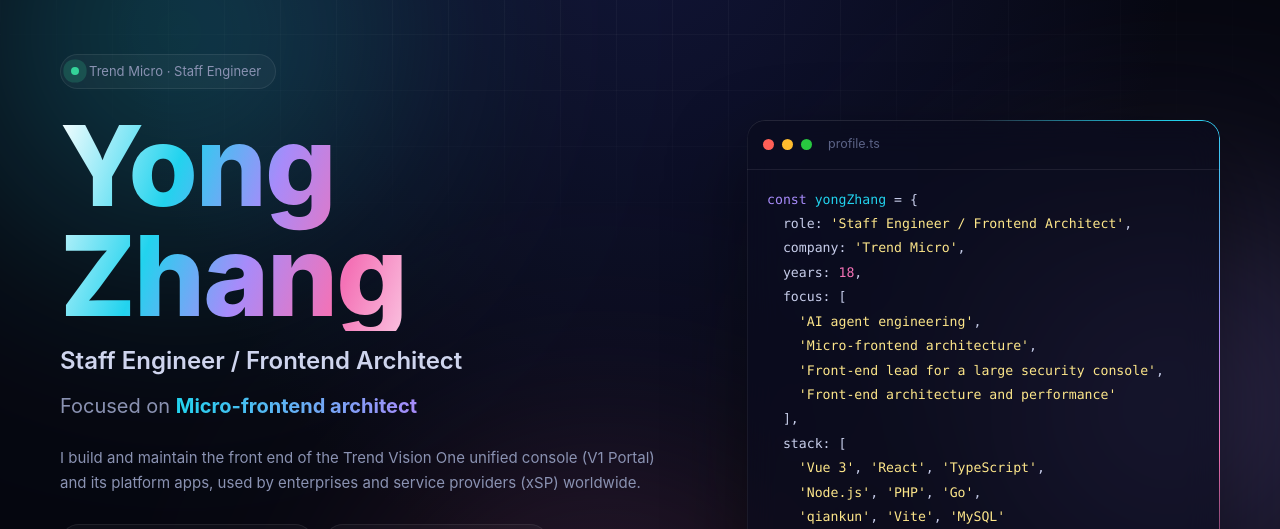
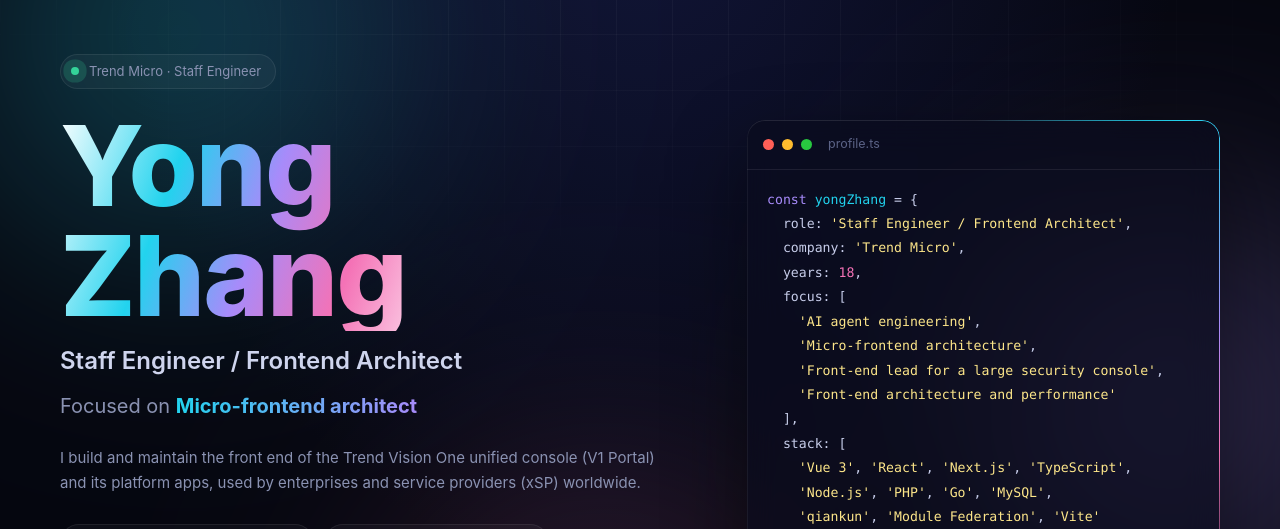
Before and after one commit to yurizhang/resume, a plain HTML site: page index.html in a window 1280 px wide. Shown: the part 78-607 px from the top of the page. Drawn offline with Linux system fonts and the light colour scheme; animation ran at ten frames a second.

Commit message:
Add Next.js and Module Federation to hero stack

```diff
--- a/index.html
+++ b/index.html
@@ -291,11 +291,11 @@ const ICON = {
   download: '<path d="M21 15v4a2 2 0 0 1-2 2H5a2 2 0 0 1-2-2v-4"/><polyline points="7 10 12 15 17 10"/><line x1="12" y1="15" x2="12" y2="3"/>',
   arrow: '<path d="M5 12h14M13 5l7 7-7 7"/>'
 };
-// Code card "stack": one row per layer (front end / back end / build & data)
+// Code card "stack": one row per layer (front end / back end & data / micro-frontends & build)
 const STACK = [
-  ['Vue 3', 'React', 'TypeScript'],
-  ['Node.js', 'PHP', 'Go'],
-  ['qiankun', 'Vite', 'MySQL'],
+  ['Vue 3', 'React', 'Next.js', 'TypeScript'],
+  ['Node.js', 'PHP', 'Go', 'MySQL'],
+  ['qiankun', 'Module Federation', 'Vite'],
 ];
 const svg = (n) => `<svg viewBox="0 0 24 24" fill="none" stroke="currentColor" stroke-width="2" stroke-linecap="round" stroke-linejoin="round" aria-hidden="true">${ICON[n]}</svg>`;
 const strip = (h) => h.replace(/<[^>]+>/g, '');
```
